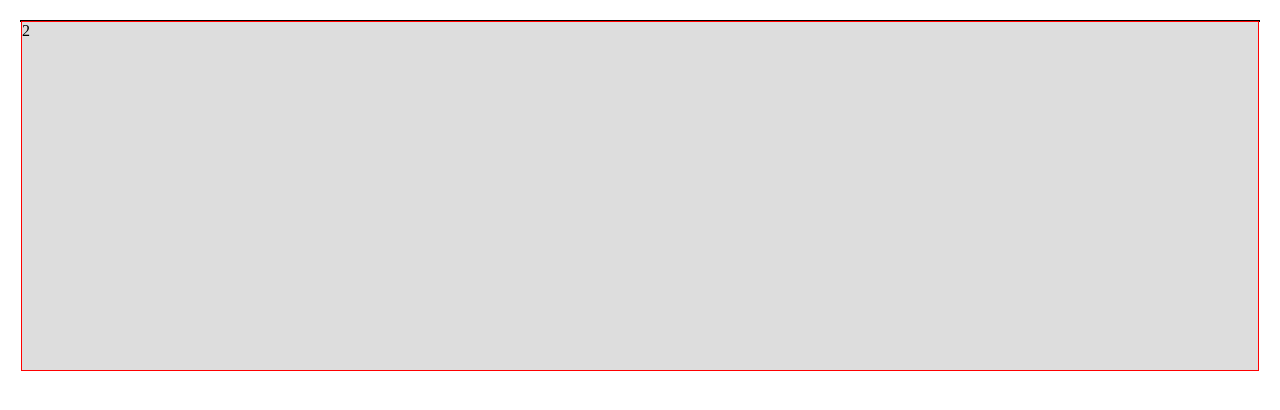
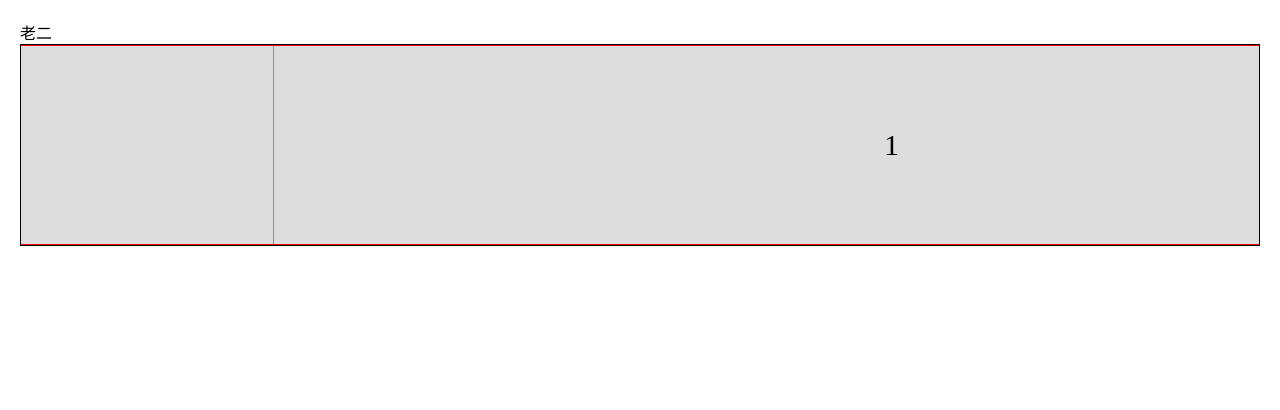
Before and after one commit to doria76593/vue2-lunzi, a Vue app: page / in a window 1280 px wide. Shown: the top 410 px of the page. Built offline with nearby package versions, Linux system fonts and the light colour scheme.

Commit message:
让离开的leave-active定位，其他的元素没有定位，从而让父元素定位后有高度。

```diff
--- a/src/cs/demo8.vue
+++ b/src/cs/demo8.vue
@@ -1,14 +1,15 @@
 <template>
   <div class="demo8">
+    {{selected}}
     <g-slides class="wrapper" :selected.sync="selected">
-      <g-slides-item name="1">
+      <g-slides-item name="老大">
+        <div class="box">0</div>
+      </g-slides-item>
+      <g-slides-item name="老二">
         <div class="box">1</div>
       </g-slides-item>
-      <g-slides-item name="2">
+      <g-slides-item name="老三">
         <div class="box">2</div>
-      </g-slides-item>
-      <g-slides-item name="3">
-        <div class="box">3</div>
       </g-slides-item>
     </g-slides>
   </div>
@@ -24,7 +25,7 @@ export default {
   },
   data() {
     return {
-      selected: '2',
+      selected: '老二',
     }
   },
   methods: {},
@@ -32,13 +33,17 @@ export default {
 </script>
 
 <style scoped lang="scss">
-.demo8{
-    padding: 20px;
+.demo8 {
+  padding: 20px;
 }
 .box {
   width: 100%;
-  height: 350px;
+  height: 200px;
   background: #ddd;
   border: 1px solid red;
+  display: flex;
+  justify-content: center;
+  align-items: center;
+  font-size: 30px;
 }
 </style>
--- a/src/slides-item.vue
+++ b/src/slides-item.vue
@@ -1,7 +1,9 @@
 <template>
-  <div class="g-slides-item" v-if="visible">
-    <slot></slot>
-  </div>
+  <transition name="slide">
+    <div class="g-slides-item" v-if="visible">
+      <slot></slot>
+    </div>
+  </transition>
 </template>
 <script>
 export default {
@@ -28,9 +30,27 @@ export default {
 </script>
 <style scoped lang="scss">
 .g-slides-item {
-  position: absolute;
+  /* position: absolute;
   width: 100%;
   top: 0;
+  left: 0; */
+}
+/* 让离开的leave-active定位，其他的元素没有定位，父元素就有高度了。 */
+.slide-leave-active {
+  position: absolute;
   left: 0;
+  top: 0;
+  width: 100%;
+  height: 100%;
+}
+.slide-enter-active,
+.slide-leave-active {
+  transition: all 3s;
+}
+.slide-enter {
+  transform: translateX(100%);
+}
+.slide-leave-to {
+  transform: translateX(-100%);
 }
 </style>
--- a/src/slides.vue
+++ b/src/slides.vue
@@ -1,7 +1,9 @@
 <template>
   <div class="g-slides">
-    <div class="g-slides-wrapper">
-      <slot></slot>
+    <div class="g-slides-window" ref="window">
+      <div class="g-slides-wrapper">
+        <slot></slot>
+      </div>
     </div>
   </div>
 </template>
@@ -17,19 +19,56 @@ export default {
     },
   },
   data() {
-    return {}
+    return {
+      // lastSelectedIndex: undefined,
+    }
   },
-  methods: {},
   mounted() {
-    this.$children.forEach((vm) => (vm.selected = this.selected))
+    let index = this.names.indexOf(this.getSelected())
+    setInterval(() => {
+      index++
+      if (index > this.$children.length - 1) {
+        index = 0
+      }
+      this.$emit('update:selected', this.names[index])
+    }, 2000)
+  },
+  methods: {
+    getSelected() {
+      let first = this.$children[0]
+      return this.selected || first.name
+    },
+  },
+  watch: {
+    selected: {
+      deep: true,
+      immediate: true,
+      handler(val) {
+        this.$nextTick(() => {
+          this.$children.forEach((vm) => (vm.selected = val))
+        })
+      },
+    },
+  },
+  computed: {
+    selectedIndex() {
+      return this.names.indexOf(this.selected) || 0
+    },
+    names() {
+      return this.$children.map((vm) => vm.name)
+    },
   },
 }
 </script>
 <style scoped lang="scss">
 .g-slides {
   border: 1px solid black;
+ .g-slides-window {
+    overflow: hidden;
+  }
   .g-slides-wrapper {
     position: relative;
+    /* height: 200px; */
   }
 }
 </style>
```
